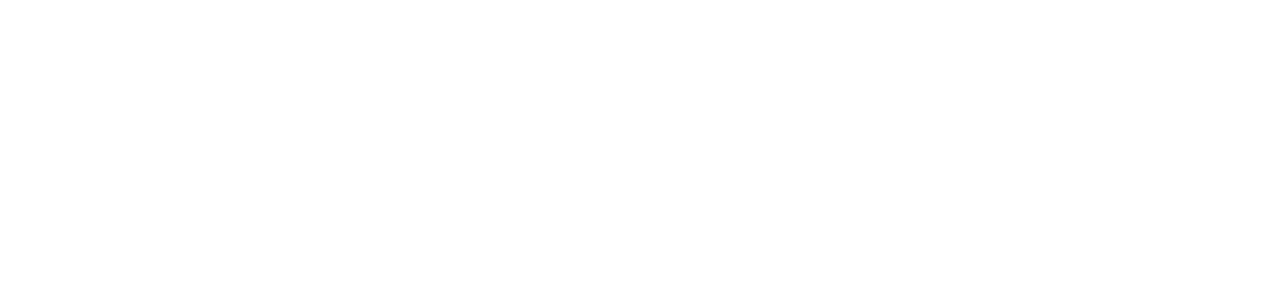
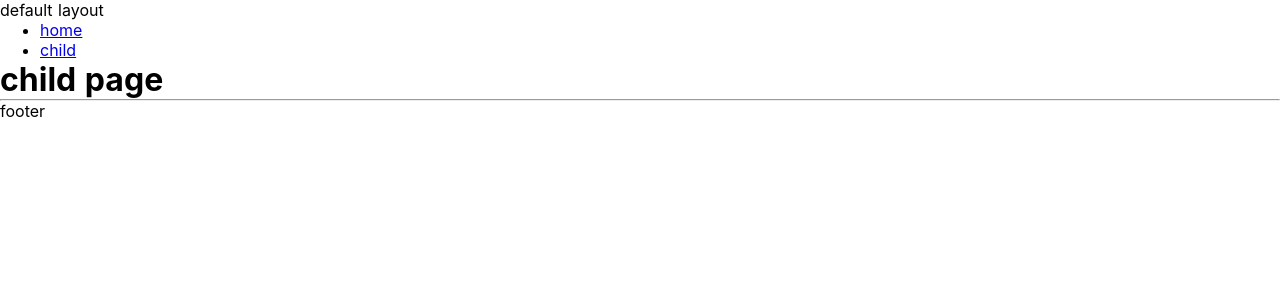
Before and after one commit to kawada13/Nuxt-first, a Nuxt app: page /child in a window 1280 px wide. Before the commit this address had no page. Shown: the top 300 px of the page. Built offline with nearby package versions, Linux system fonts and the light colour scheme.

Commit message:
default.vueの変更

```diff
--- /dev/null
+++ b/components/AppNavigation.vue
@@ -0,0 +1,16 @@
+<template>
+  <ul>
+    <li><nuxt-link to="/">home</nuxt-link></li>
+    <li><nuxt-link to="/child">child</nuxt-link></li>
+  </ul>
+</template>
+
+<script>
+export default {
+
+}
+</script>
+
+<style>
+
+</style>
--- a/layouts/default.vue
+++ b/layouts/default.vue
@@ -1,8 +1,23 @@
 <template>
   <div>
+    <span>default layout</span>
+    <AppNavigation />
     <nuxt/>
+    <hr>
+    <footer>
+      footer
+    </footer>
   </div>
 </template>
+
+<script>
+import AppNavigation from '~/components/AppNavigation.vue'
+export default {
+  components: {
+    AppNavigation
+  }
+}
+</script>
 
 <style>
 html {
--- /dev/null
+++ b/pages/child.vue
@@ -0,0 +1,15 @@
+<template>
+  <div>
+    <h1>child page</h1>
+  </div>
+</template>
+
+<script>
+export default {
+
+}
+</script>
+
+<style>
+
+</style>
--- a/pages/index.vue
+++ b/pages/index.vue
@@ -1,6 +1,7 @@
 <template>
   <div>
-    <section class="container">
+    <h1>Index page</h1>
+    <!-- <section class="container">
       <div>
         <h3>Nuxt.jsのタグがつけられた投稿一覧</h3>
         <ul>
@@ -19,7 +20,7 @@
           </li>
         </ul>
       </div>
-    </section>
+    </section> -->
   </div>
 </template>
 
```
